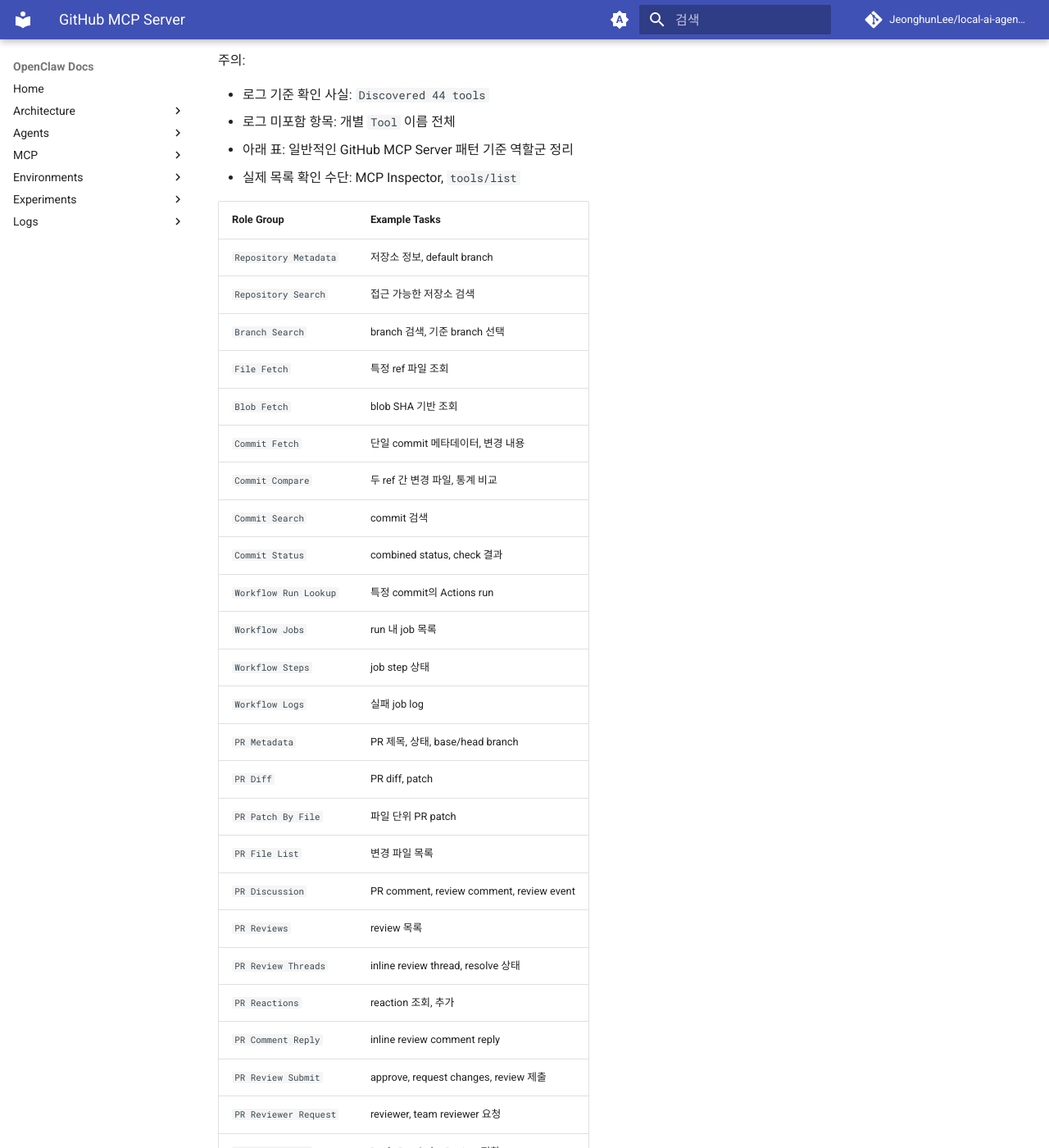
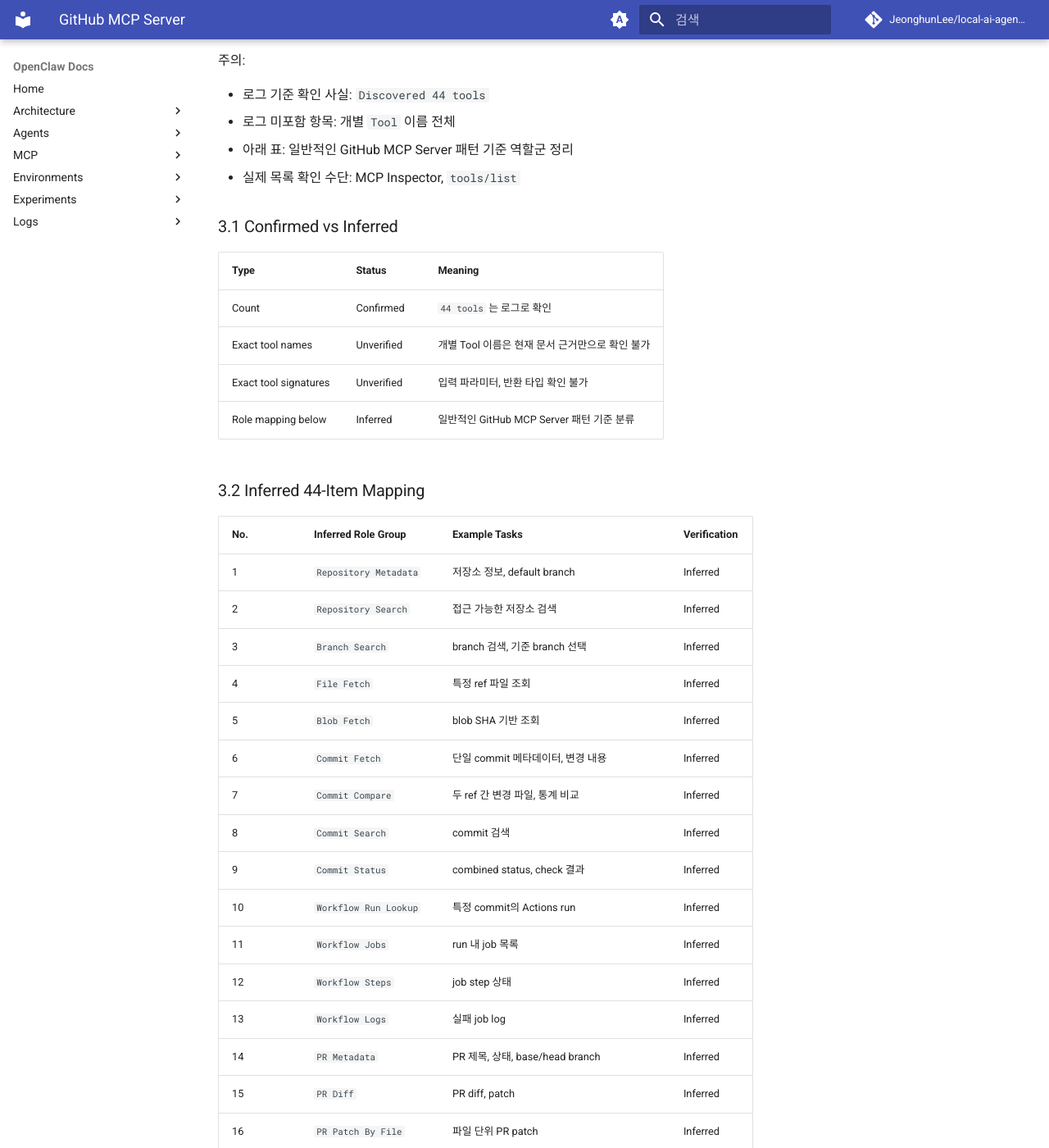
Before and after one commit to JeonghunLee/local-ai-agent-mcp, an MkDocs documentation site: the page built from docs/mcp/github_mcp_server.md, in a window 1280 px wide and 1400 px high, scrolled down 2787 px. Shown: the whole window at 82% size. Built offline with MkDocs 1.6.1 and Material for MkDocs 9.7.7, drawn with Linux system fonts in a browser that asks for light colours; comment, search, counter and statistics services are not loaded; some of the changed text lies outside the part shown.

Commit message:
update docs

```diff
--- a/docs/mcp/github_mcp_server.md
+++ b/docs/mcp/github_mcp_server.md
@@ -101,52 +101,63 @@ flowchart LR
 - 아래 표: 일반적인 GitHub MCP Server 패턴 기준 역할군 정리
 - 실제 목록 확인 수단: MCP Inspector, `tools/list`
 
-| Role Group | Example Tasks |
-|--------|-----------|
-| `Repository Metadata` | 저장소 정보, default branch |
-| `Repository Search` | 접근 가능한 저장소 검색 |
-| `Branch Search` | branch 검색, 기준 branch 선택 |
-| `File Fetch` | 특정 ref 파일 조회 |
-| `Blob Fetch` | blob SHA 기반 조회 |
-| `Commit Fetch` | 단일 commit 메타데이터, 변경 내용 |
-| `Commit Compare` | 두 ref 간 변경 파일, 통계 비교 |
-| `Commit Search` | commit 검색 |
-| `Commit Status` | combined status, check 결과 |
-| `Workflow Run Lookup` | 특정 commit의 Actions run |
-| `Workflow Jobs` | run 내 job 목록 |
-| `Workflow Steps` | job step 상태 |
-| `Workflow Logs` | 실패 job log |
-| `PR Metadata` | PR 제목, 상태, base/head branch |
-| `PR Diff` | PR diff, patch |
-| `PR Patch By File` | 파일 단위 PR patch |
-| `PR File List` | 변경 파일 목록 |
-| `PR Discussion` | PR comment, review comment, review event |
-| `PR Reviews` | review 목록 |
-| `PR Review Threads` | inline review thread, resolve 상태 |
-| `PR Reactions` | reaction 조회, 추가 |
-| `PR Comment Reply` | inline review comment reply |
-| `PR Review Submit` | approve, request changes, review 제출 |
-| `PR Reviewer Request` | reviewer, team reviewer 요청 |
-| `PR Ready/Draft` | Draft, Ready for Review 전환 |
-| `PR Update` | 제목, 본문, 상태, base branch 수정 |
-| `PR Merge` | merge, squash, rebase |
-| `PR Auto Merge` | auto-merge |
-| `Issue Fetch` | Issue 본문, 상태, 메타데이터 |
-| `Issue Comments` | Issue comment |
-| `Issue Create` | Issue 생성 |
-| `Issue Update` | 제목, 본문, 상태, milestone 수정 |
-| `Issue Labels` | label 추가, 제거 |
-| `Issue Assignees` | assignee 추가, 제거 |
-| `Issue Lock` | conversation lock, unlock |
-| `Issue Comment Update` | top-level comment 수정 |
-| `Issue Reactions` | Issue comment reaction |
-| `File Create` | 파일 생성 |
-| `File Update` | 파일 수정 |
-| `File Delete` | 파일 삭제 |
-| `Blob Create` | blob 생성 |
-| `Tree Create` | Git tree 생성 |
-| `Commit Create` | Git commit 생성 |
-| `Ref Update` | branch ref 이동, branch 생성 |
+### 3.1 Confirmed vs Inferred
+
+| Type | Status | Meaning |
+|------|------|------|
+| Count | Confirmed | `44 tools` 는 로그로 확인 |
+| Exact tool names | Unverified | 개별 Tool 이름은 현재 문서 근거만으로 확인 불가 |
+| Exact tool signatures | Unverified | 입력 파라미터, 반환 타입 확인 불가 |
+| Role mapping below | Inferred | 일반적인 GitHub MCP Server 패턴 기준 분류 |
+
+### 3.2 Inferred 44-Item Mapping
+
+| No. | Inferred Role Group | Example Tasks | Verification |
+|------|------|-----------|------|
+| 1 | `Repository Metadata` | 저장소 정보, default branch | Inferred |
+| 2 | `Repository Search` | 접근 가능한 저장소 검색 | Inferred |
+| 3 | `Branch Search` | branch 검색, 기준 branch 선택 | Inferred |
+| 4 | `File Fetch` | 특정 ref 파일 조회 | Inferred |
+| 5 | `Blob Fetch` | blob SHA 기반 조회 | Inferred |
+| 6 | `Commit Fetch` | 단일 commit 메타데이터, 변경 내용 | Inferred |
+| 7 | `Commit Compare` | 두 ref 간 변경 파일, 통계 비교 | Inferred |
+| 8 | `Commit Search` | commit 검색 | Inferred |
+| 9 | `Commit Status` | combined status, check 결과 | Inferred |
+| 10 | `Workflow Run Lookup` | 특정 commit의 Actions run | Inferred |
+| 11 | `Workflow Jobs` | run 내 job 목록 | Inferred |
+| 12 | `Workflow Steps` | job step 상태 | Inferred |
+| 13 | `Workflow Logs` | 실패 job log | Inferred |
+| 14 | `PR Metadata` | PR 제목, 상태, base/head branch | Inferred |
+| 15 | `PR Diff` | PR diff, patch | Inferred |
+| 16 | `PR Patch By File` | 파일 단위 PR patch | Inferred |
+| 17 | `PR File List` | 변경 파일 목록 | Inferred |
+| 18 | `PR Discussion` | PR comment, review comment, review event | Inferred |
+| 19 | `PR Reviews` | review 목록 | Inferred |
+| 20 | `PR Review Threads` | inline review thread, resolve 상태 | Inferred |
+| 21 | `PR Reactions` | reaction 조회, 추가 | Inferred |
+| 22 | `PR Comment Reply` | inline review comment reply | Inferred |
+| 23 | `PR Review Submit` | approve, request changes, review 제출 | Inferred |
+| 24 | `PR Reviewer Request` | reviewer, team reviewer 요청 | Inferred |
+| 25 | `PR Ready/Draft` | Draft, Ready for Review 전환 | Inferred |
+| 26 | `PR Update` | 제목, 본문, 상태, base branch 수정 | Inferred |
+| 27 | `PR Merge` | merge, squash, rebase | Inferred |
+| 28 | `PR Auto Merge` | auto-merge | Inferred |
+| 29 | `Issue Fetch` | Issue 본문, 상태, 메타데이터 | Inferred |
+| 30 | `Issue Comments` | Issue comment | Inferred |
+| 31 | `Issue Create` | Issue 생성 | Inferred |
+| 32 | `Issue Update` | 제목, 본문, 상태, milestone 수정 | Inferred |
+| 33 | `Issue Labels` | label 추가, 제거 | Inferred |
+| 34 | `Issue Assignees` | assignee 추가, 제거 | Inferred |
+| 35 | `Issue Lock` | conversation lock, unlock | Inferred |
+| 36 | `Issue Comment Update` | top-level comment 수정 | Inferred |
+| 37 | `Issue Reactions` | Issue comment reaction | Inferred |
+| 38 | `File Create` | 파일 생성 | Inferred |
+| 39 | `File Update` | 파일 수정 | Inferred |
+| 40 | `File Delete` | 파일 삭제 | Inferred |
+| 41 | `Blob Create` | blob 생성 | Inferred |
+| 42 | `Tree Create` | Git tree 생성 | Inferred |
+| 43 | `Commit Create` | Git commit 생성 | Inferred |
+| 44 | `Ref Update` | branch ref 이동, branch 생성 | Inferred |
 
 ### Practical Grouping
 
@@ -164,7 +175,7 @@ flowchart LR
 
 ### Conclusion
 
-확장 가능.
+확장 가능성은 있으나, 현재 문서의 근거만으로는 범위를 단정할 수 없음.
 
 구분 기준:
 
@@ -172,12 +183,12 @@ flowchart LR
 - 별도 Custom MCP Server 추가
 - Wrapper / Orchestrator 계층 추가
 
-| Approach | Possible | Description |
+| Approach | Confidence | Description |
 |------|-----------|------|
-| Modify GitHub MCP Server itself | Yes | 서버 소스 수정 기반 `Tool` 추가 |
-| Add tools by config only | Limited | 설정만으로 임의 `Tool` 추가는 제한적 |
-| Add a separate Custom MCP Server | Best option | GitHub 전용 서버 유지 + 프로젝트 전용 서버 추가 |
-| Build a Wrapper Server | Yes | 여러 GitHub `Tool` 호출을 상위 `Tool`로 추상화 |
+| Modify GitHub MCP Server itself | Medium | 서버 소스 접근 가능 시 `Tool` 추가 가능성이 높음 |
+| Add tools by config only | Low | 설정만으로 임의 `Tool` 추가 가능 여부는 현재 근거 부족 |
+| Add a separate Custom MCP Server | High | GitHub 전용 서버와 별도 프로젝트 서버 병행은 일반적으로 현실적 |
+| Build a Wrapper Server | High | 여러 GitHub `Tool` 호출을 상위 `Tool`로 추상화하는 방식은 일반적으로 가능 |
 
 ### A. Extend the GitHub MCP Server Itself
 
@@ -254,3 +265,4 @@ flowchart LR
 - `44 tools` 수: 서버 버전, 인증 범위, MCP Client 구현 영향
 - 실제 개별 목록 필요 시: MCP Inspector 또는 `tools/list` 결과 캡처
 - 현재 문서 기준: 확보 로그 + 일반적인 GitHub MCP Server 패턴
+- 번호 `1`~`44`: 실제 Tool 이름이 아니라, `44개` 규모를 맞춰 정리한 추정 역할 인덱스
```
Also changed, not shown: CODEX.md (+4 -3 lines), docs/architecture/system-design.md (+2 -2 lines), docs/github/github_templates.md (+1 -1 lines), docs/index.md (+1 -1 lines), docs/mcp/local_mcp_server.md (added, +509 -0 lines), readme.md (+2 -2 lines).
